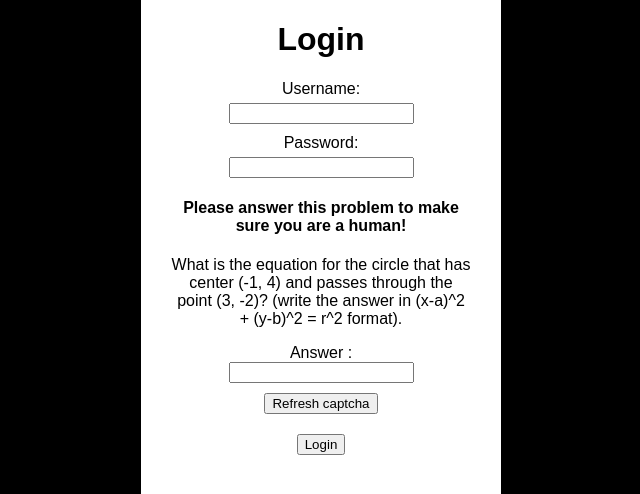
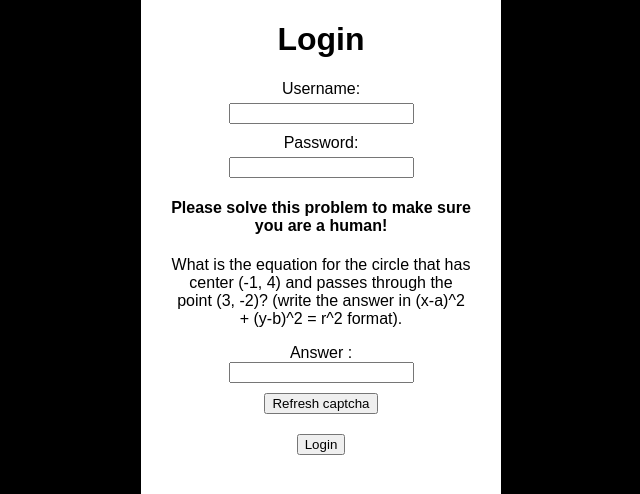
Before and after one commit to ammarfaizi2/a10-s138-internal.teainside.org, a PHP site: page / in a window 1280 px wide. Shown: the part 51-545 px from the top of the page, without its empty margins (319-959 px from the left). Run offline with PHP 8.4, Linux system fonts and the light colour scheme.

Commit message:
Clean up

```diff
--- a/public/index.php
+++ b/public/index.php
@@ -45,7 +45,7 @@ require __DIR__."/../bootstrap/web.php";
 				<div class="llc"><label>Password: </label></div>
 				<div class="bbc"><input type="password" name="password" required/></div>
 				<div id="loading_captcha"><h3>Loading captcha...</h3></div>
-				<div id="answer_echo" style="display:none;"><h4>Please answer this problem to make sure you are a human!</h4></div>
+				<div id="answer_echo" style="display:none;"><h4>Please solve this problem to make sure you are a human!</h4></div>
 				<div id="captcha"></div>
 				<div id="rcg"><button type="button" onclick="resolve_captcha();">Refresh captcha</button></div>
 				<div class="blc"><button id="login_btn" disabled>Login</button></div>
```
